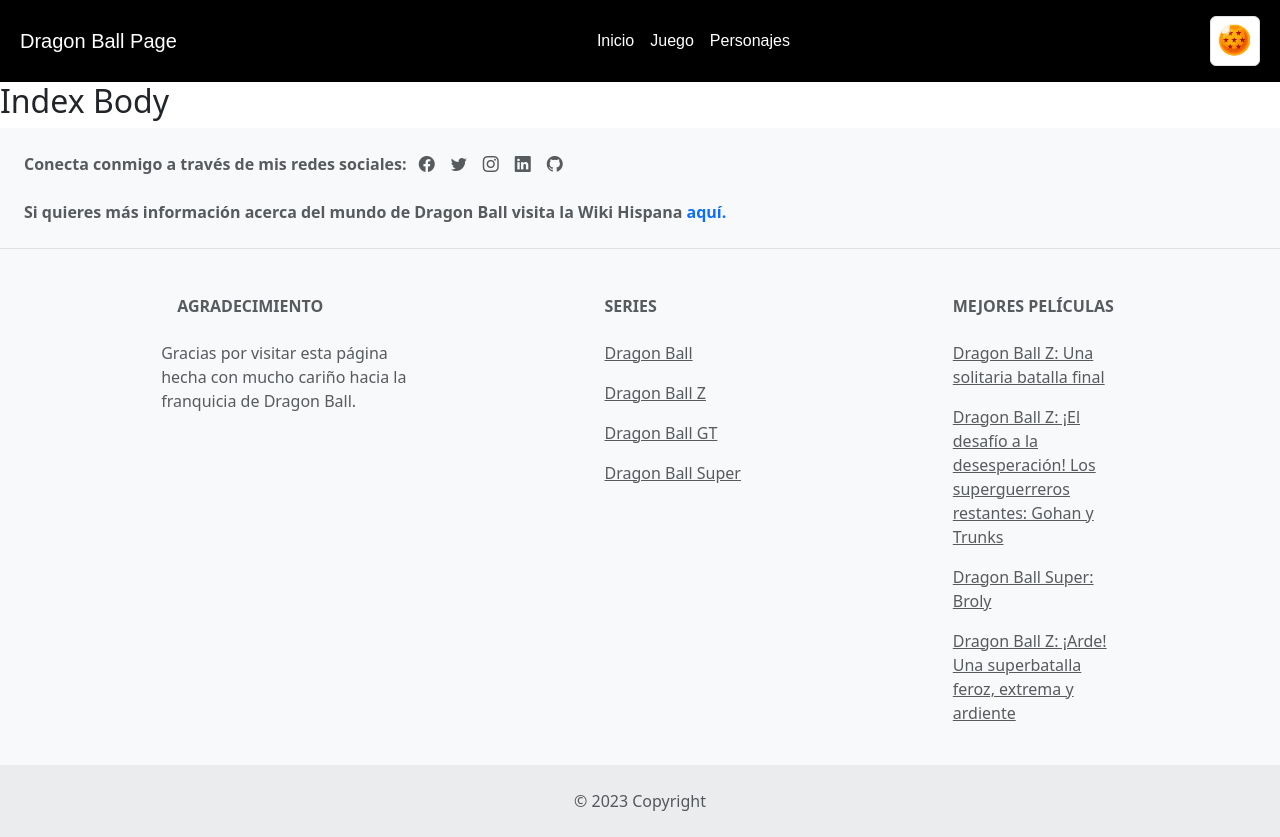
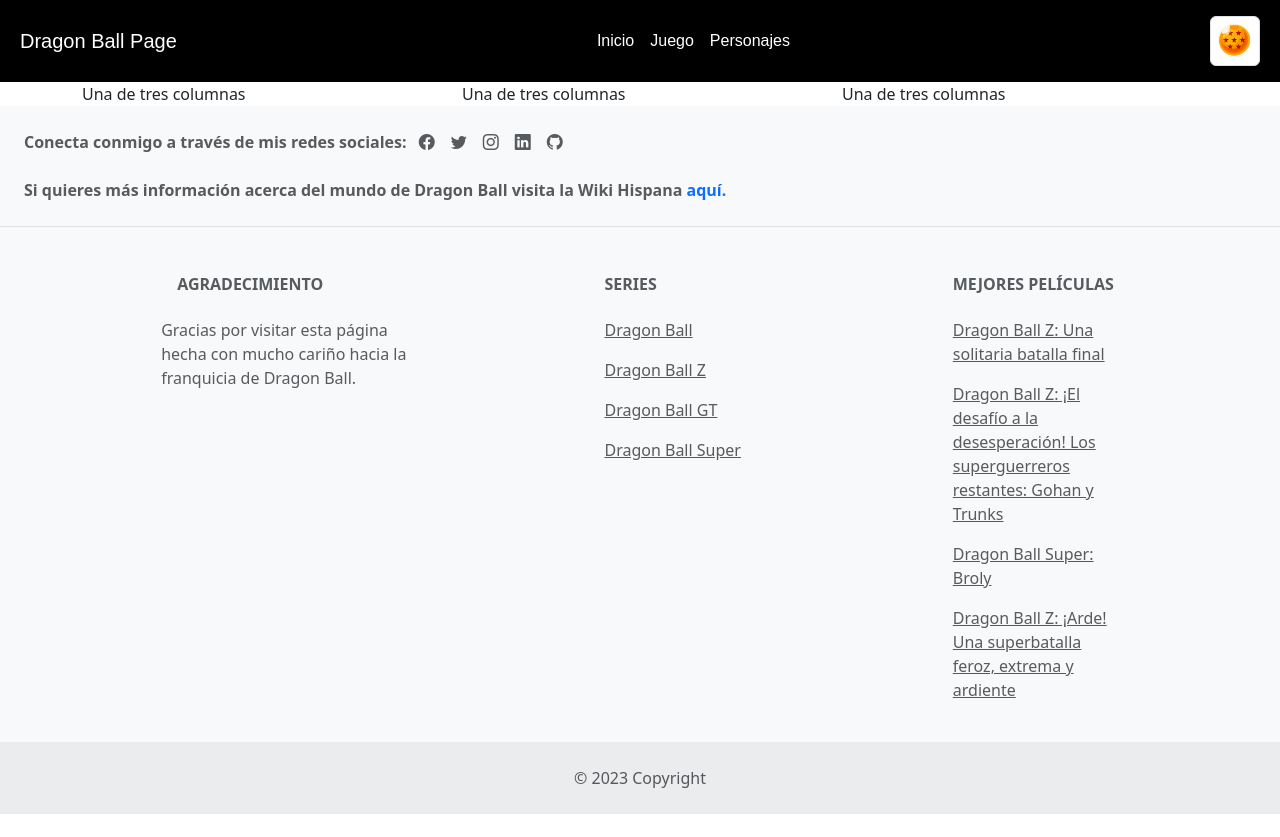
Before and after one commit to JesusAlcantara/dbz-game, a Nuxt app: page / in a window 1280 px wide. After the commit the page ends 814 px from the top, so only its background shows below. Built offline with nearby package versions, Linux system fonts and the light colour scheme.

Commit message:
characters options/picture

```diff
--- /dev/null
+++ b/components/CharacterOptions.vue
@@ -0,0 +1,13 @@
+<template>
+
+</template>
+
+<script>
+export default {
+
+}
+</script>
+
+<style>
+
+</style>
--- /dev/null
+++ b/components/CharacterPicture.vue
@@ -0,0 +1,13 @@
+<template>
+
+</template>
+
+<script>
+export default {
+
+}
+</script>
+
+<style>
+
+</style>
--- a/components/GameBody.vue
+++ /dev/null
@@ -1,17 +0,0 @@
-<template>
-    <div>
-      <h2>Game Body</h2>
-    </div>
-</template>
-
-<script>
-export default {
-
-}
-</script>
-
-<style scoped>
-  div {
-        background-color: white;
-    }
-</style>
--- a/components/Heading.vue
+++ b/components/Heading.vue
@@ -1,7 +1,14 @@
 <template>
   <nav class="navbar navbar-expand-lg navbar-dark">
     <div class="container-fluid">
-      <h2 class="navbar-brand m-2 text-white">Dragon Ball Page</h2>
+      <h2 class="navbar-brand m-2 text-white">
+        <nuxt-link
+          to="/"
+          class="link"
+        >
+          Dragon Ball Page
+        </nuxt-link>
+      </h2>
         <ul class="navbar-nav">
           <li
             v-for="item in options"
@@ -17,7 +24,13 @@
             </nuxt-link>
           </li>
         </ul>
-        <img src="../public/images/bolaDragon7.png" alt="dragonBall" width="50" height="50" class="img-thumbnail rounded float-right m-2">
+        <img
+          src="../public/images/bolaDragon7.png"
+          alt="dragonBall"
+          width="50"
+          height="50"
+          class="img-thumbnail rounded float-right m-2"
+        >
       </div>
   </nav>
 </template>
@@ -38,8 +51,10 @@
   nav {
     background-color: black;
   }
-  h2 {
+  .link {
     font-family: fantasy;
+    text-decoration: none;
+    color: white;
   }
   a {
     font-family: fantasy;
--- a/components/IndexBody.vue
+++ b/components/IndexBody.vue
@@ -1,6 +1,16 @@
 <template>
-    <div class="d-flex">
-        <h2>Index Body</h2>
+    <div class="container">
+        <div class="row align-items-start">
+            <div class="col">
+                Una de tres columnas
+            </div>
+            <div class="col">
+                Una de tres columnas
+            </div>
+            <div class="col">
+                Una de tres columnas
+            </div>
+        </div>
     </div>
 </template>
 
--- a/pages/game.vue
+++ b/pages/game.vue
@@ -1,12 +1,21 @@
 <template>
-    <game-body />
+
 </template>
 
 <script>
-import GameBody from '~/components/GameBody.vue';
+import CharacterOptions from '~/components/CharacterOptions.vue'
+import CharacterPicture from '~/components/CharacterPicture.vue'
 export default {
     name: 'Game',
-    components: { GameBody }
+    components: {
+        CharacterOptions,
+        CharacterPicture
+    },
+    data () {
+        return {
+            character: null
+        }
+    }
 }
 </script>
 
```
Also changed, not shown: helpers/getCharactersOptions.js (added, +14 -0 lines).
